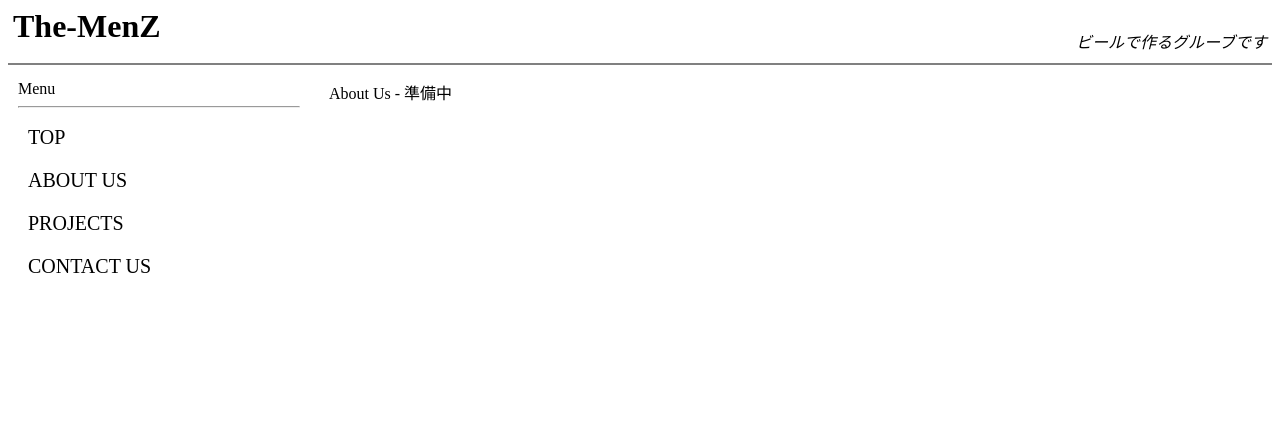
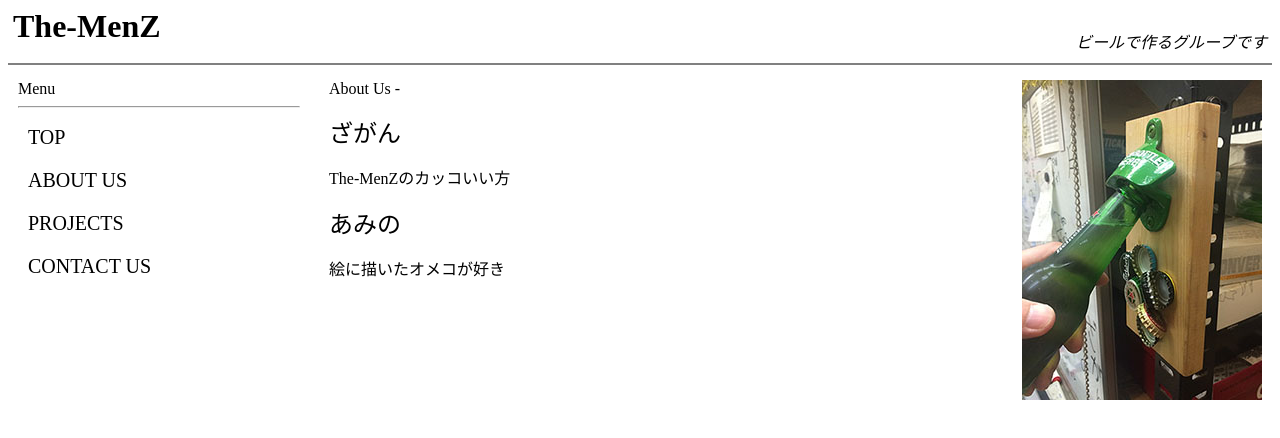
Before and after one commit to The-MenZ/The-MenZ.github.io, a plain HTML site: page about.html in a window 1280 px wide. Drawn offline with Linux system fonts and the light colour scheme.

Commit message:
About Usページを更新
あみちゃん怒るかな？

```diff
--- a/about.html
+++ b/about.html
@@ -19,6 +19,7 @@
   <link rel="manifest" href="/image/favicon/manifest.json">
   <link rel="mask-icon" href="/image/favicon/safari-pinned-tab.svg" color="#5bbad5">
   <meta name="theme-color" content="#ffffff">
+  <meta charset="utf-8">
 </head>
 <body>
   <header>
@@ -41,7 +42,13 @@
       </ul>
     </div>
     <div class="contents">
-      About Us - 準備中
+      About Us -
+      <img src="./image/beer.jpg" align="right">
+      <p><font size=5>ざがん</font></p>
+      <p>The-MenZのカッコいい方</p>
+
+      <p><font size=5>あみの</font></p>
+      <p>絵に描いたオメコが好き</p>
     </div>
   </div>
 
```
Also changed, not shown: projects.html (+1 -0 lines), image/beer.jpg (added).
